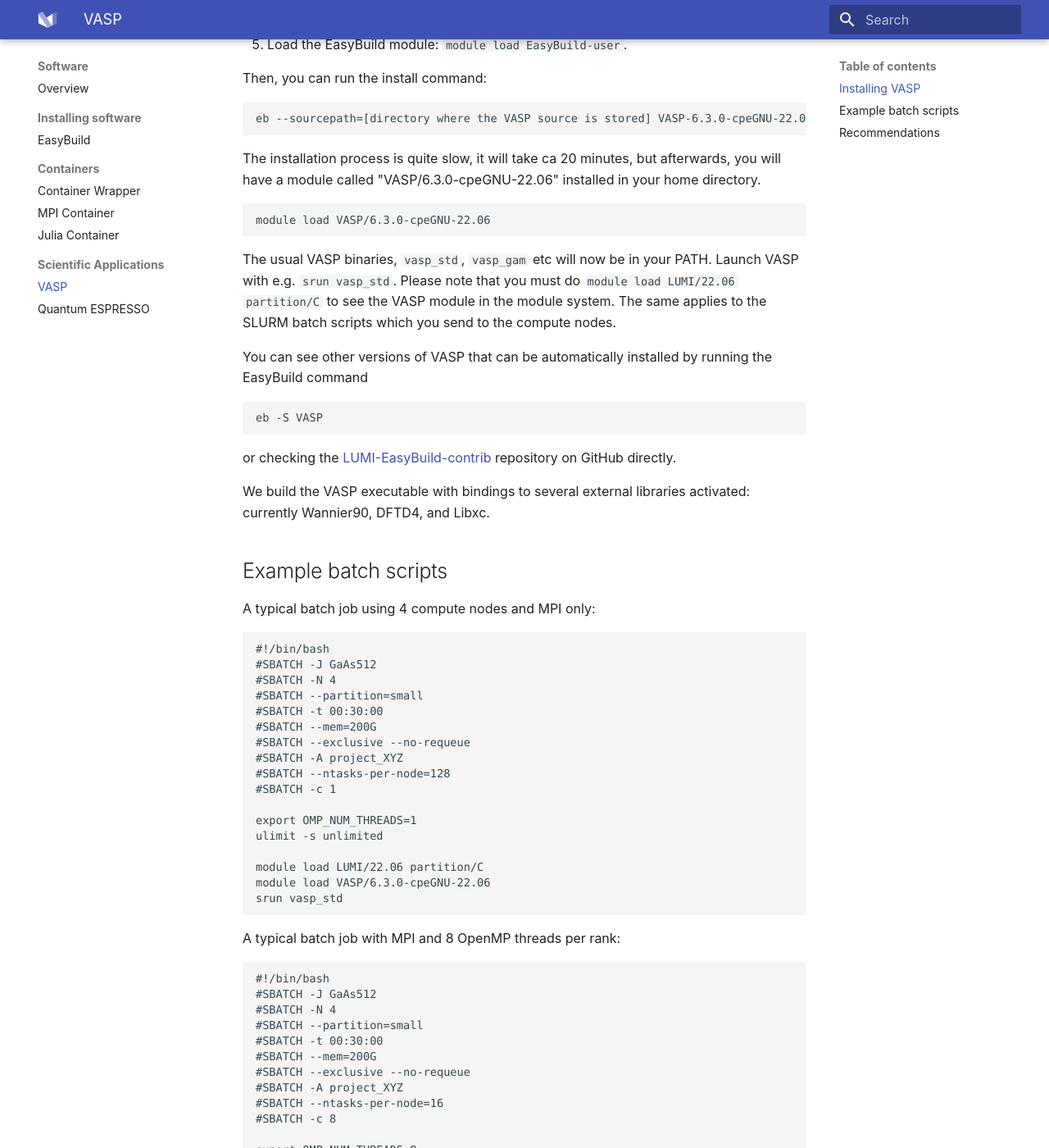
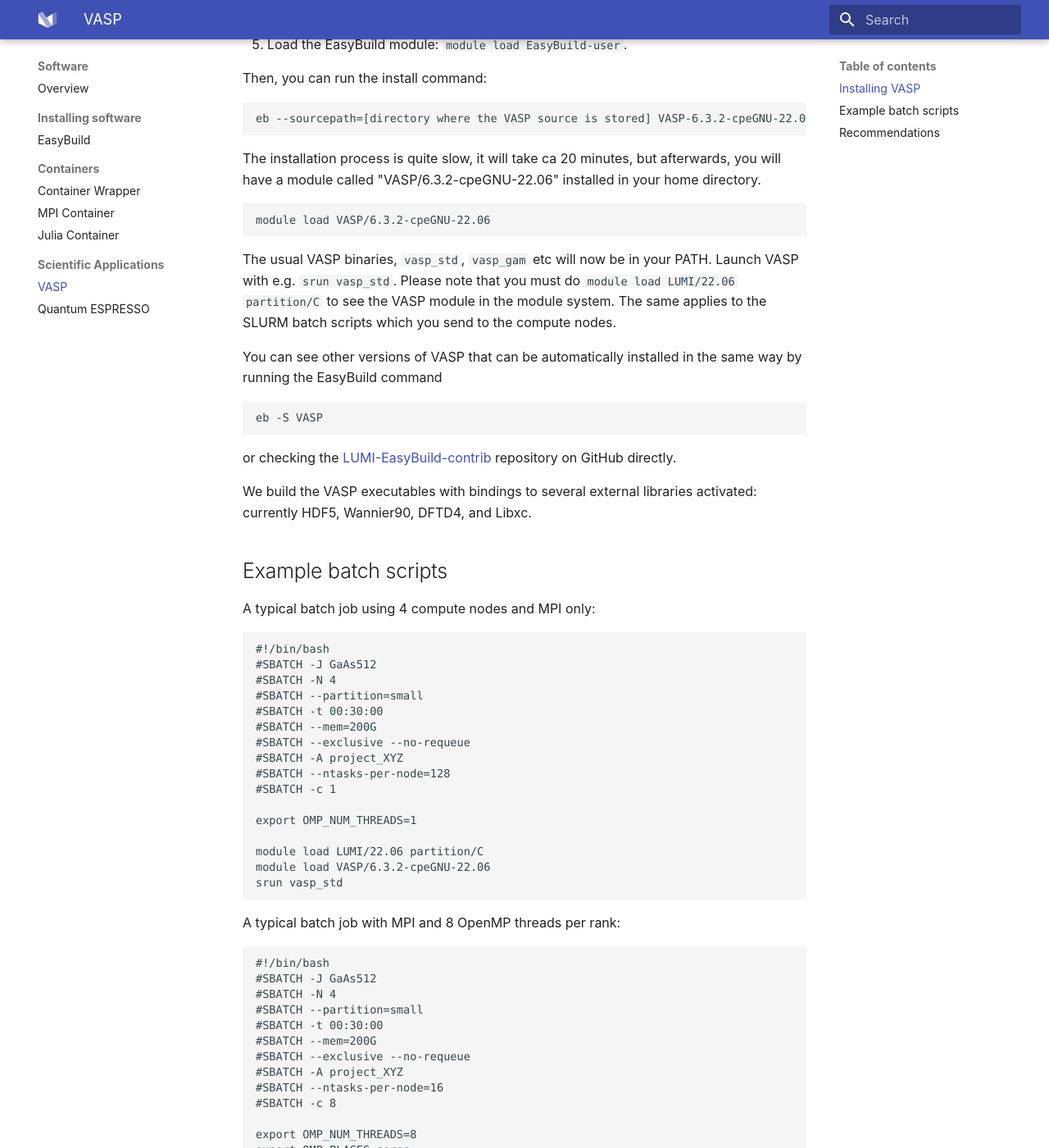
Before and after one commit to Lumi-supercomputer/lumi-userguide, an MkDocs documentation site: the page built from docs/software/packages/vasp.md, in a window 1280 px wide and 1400 px high, scrolled down 648 px. Shown: the whole window at 82% size. Built offline with MkDocs 1.6.1 and Material for MkDocs 9.7.7, drawn with Linux system fonts in a browser that asks for light colours; some of the changed text lies outside the part shown.

Commit message:
Updated VASP documentation to reflect version 6.3.2

```diff
--- a/docs/software/packages/vasp.md
+++ b/docs/software/packages/vasp.md
@@ -6,9 +6,9 @@
 
 ## Installing VASP
 
-We provide automatic installation scripts for several versions of VASP. The procedure in general is described on the [EasyBuild page](../installing/easybuild.md). The step by step procedure to install VASP 6.3.0 is:
+We provide automatic installation scripts for several versions of VASP. The procedure in general is described on the [EasyBuild page](../installing/easybuild.md). The step by step procedure to install VASP 6.3.2 is:
 
-1. Download the VASP source code "vasp.6.3.0.tgz" from the [VASP portal](https://www.vasp.at/).
+1. Download the VASP source code "vasp.6.3.2.tgz" from the [VASP portal](https://www.vasp.at/).
 2. Upload the file somewhere to your home directory on LUMI.
 3. Load the LUMI software environment: `module load LUMI/22.06`.
 4. Select the LUMI-C partition: `module load partition/C`.
@@ -16,21 +16,21 @@
 
 Then, you can run the install command:
 
-    eb --sourcepath=[directory where the VASP source is stored] VASP-6.3.0-cpeGNU-22.06.eb -r
+    eb --sourcepath=[directory where the VASP source is stored] VASP-6.3.2-cpeGNU-22.06.eb -r
 
-The installation process is quite slow, it will take ca 20 minutes, but afterwards, you will have a module called "VASP/6.3.0-cpeGNU-22.06" installed in your home directory.
+The installation process is quite slow, it will take ca 20 minutes, but afterwards, you will have a module called "VASP/6.3.2-cpeGNU-22.06" installed in your home directory.
 
-    module load VASP/6.3.0-cpeGNU-22.06
+    module load VASP/6.3.2-cpeGNU-22.06
 
 The usual VASP binaries, `vasp_std`, `vasp_gam` etc will now be in your PATH. Launch VASP with e.g. `srun vasp_std`. Please note that you must do `module load LUMI/22.06 partition/C` to see the VASP module in the module system. The same applies to the SLURM batch scripts which you send to the compute nodes.
 
-You can see other versions of VASP that can be automatically installed by running the EasyBuild command
+You can see other versions of VASP that can be automatically installed in the same way by running the EasyBuild command
 
     eb -S VASP
 
 or checking the [LUMI-EasyBuild-contrib](https://github.com/Lumi-supercomputer/LUMI-EasyBuild-contrib/tree/main/easybuild/easyconfigs/v/VASP) repository on GitHub directly.
 
-We build the VASP executable with bindings to several external libraries activated: currently Wannier90, DFTD4, and Libxc.
+We build the VASP executables with bindings to several external libraries activated: currently HDF5, Wannier90, DFTD4, and Libxc.
 
 ## Example batch scripts
 
@@ -48,10 +48,9 @@
     #SBATCH -c 1
 
     export OMP_NUM_THREADS=1
-    ulimit -s unlimited
 
     module load LUMI/22.06 partition/C
-    module load VASP/6.3.0-cpeGNU-22.06
+    module load VASP/6.3.2-cpeGNU-22.06
     srun vasp_std
 
 A typical batch job with MPI and 8 OpenMP threads per rank:
@@ -70,11 +69,10 @@
     export OMP_NUM_THREADS=8
     export OMP_PLACES=cores
     export OMP_PROC_BIND=close
-
-    ulimit -s unlimited
+    export OMP_STACKSIZE=512m
 
     module load LUMI/22.06 partition/C
-    module load VASP/6.3.0-cpeGNU-22.06
+    module load VASP/6.3.2-cpeGNU-22.06
     srun vasp_std
 
 ## Recommendations
```
